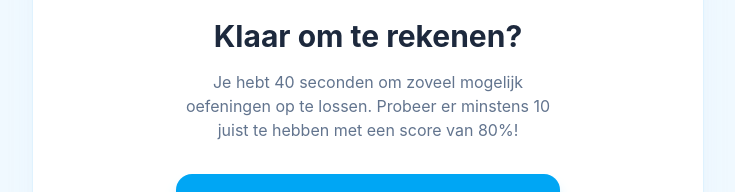
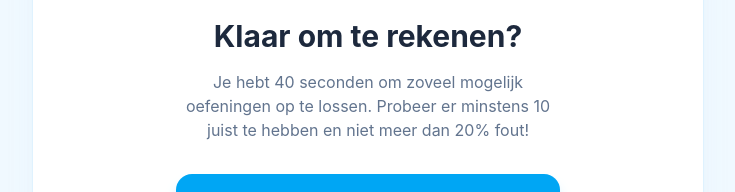
Before and after one commit to Khoeckman/TafelKampioen, a Next.js app: page / in a window 1280 px wide. Shown: the part 299-491 px from the top of the page, without its empty margins (272-1007 px from the left). Built offline with nearby package versions, Linux system fonts and the light colour scheme.

Commit message:
Remove unneeded NEXT_PUBLIC_MAX_EXERCISES

```diff
--- a/app/page.tsx
+++ b/app/page.tsx
@@ -17,7 +17,6 @@ interface AnswerRecord extends Exercise {
 }
 
 const TIME_LIMIT = parseInt(process.env.NEXT_PUBLIC_TIME_LIMIT || '40', 10)
-const MAX_EXERCISES = parseInt(process.env.NEXT_PUBLIC_MAX_EXERCISES || '100', 10)
 const MIN_CORRECT = parseInt(process.env.NEXT_PUBLIC_MIN_CORRECT || '10', 10)
 const MIN_PERCENTAGE = parseInt(process.env.NEXT_PUBLIC_MIN_PERCENTAGE || '80', 10)
 
@@ -91,12 +90,8 @@ export default function MaaltafelsApp() {
     setStats(newStats)
     setInputValue('')
 
-    if (newStats.total >= MAX_EXERCISES) {
-      setGameState('finished')
-    } else {
-      setCurrentExercise(generateExercise())
-      setTimeout(() => inputRef.current?.focus(), 0)
-    }
+    setCurrentExercise(generateExercise())
+    setTimeout(() => inputRef.current?.focus(), 0)
   }
 
   const progressPercentage = (timeLeft / TIME_LIMIT) * 100
@@ -132,7 +127,7 @@ export default function MaaltafelsApp() {
                 <h2 className="text-3xl font-bold text-center mb-4">Klaar om te rekenen?</h2>
                 <p className="text-slate-500 text-center mb-8 max-w-sm">
                   Je hebt {TIME_LIMIT} seconden om zoveel mogelijk oefeningen op te lossen. Probeer er minstens {MIN_CORRECT} juist te
-                  hebben met een score van {MIN_PERCENTAGE}%!
+                  hebben en niet meer dan {100 - MIN_PERCENTAGE}% fout!
                 </p>
 
                 <button
```
Also changed, not shown: 1 other file (tests, documents, lock files or other folders).
